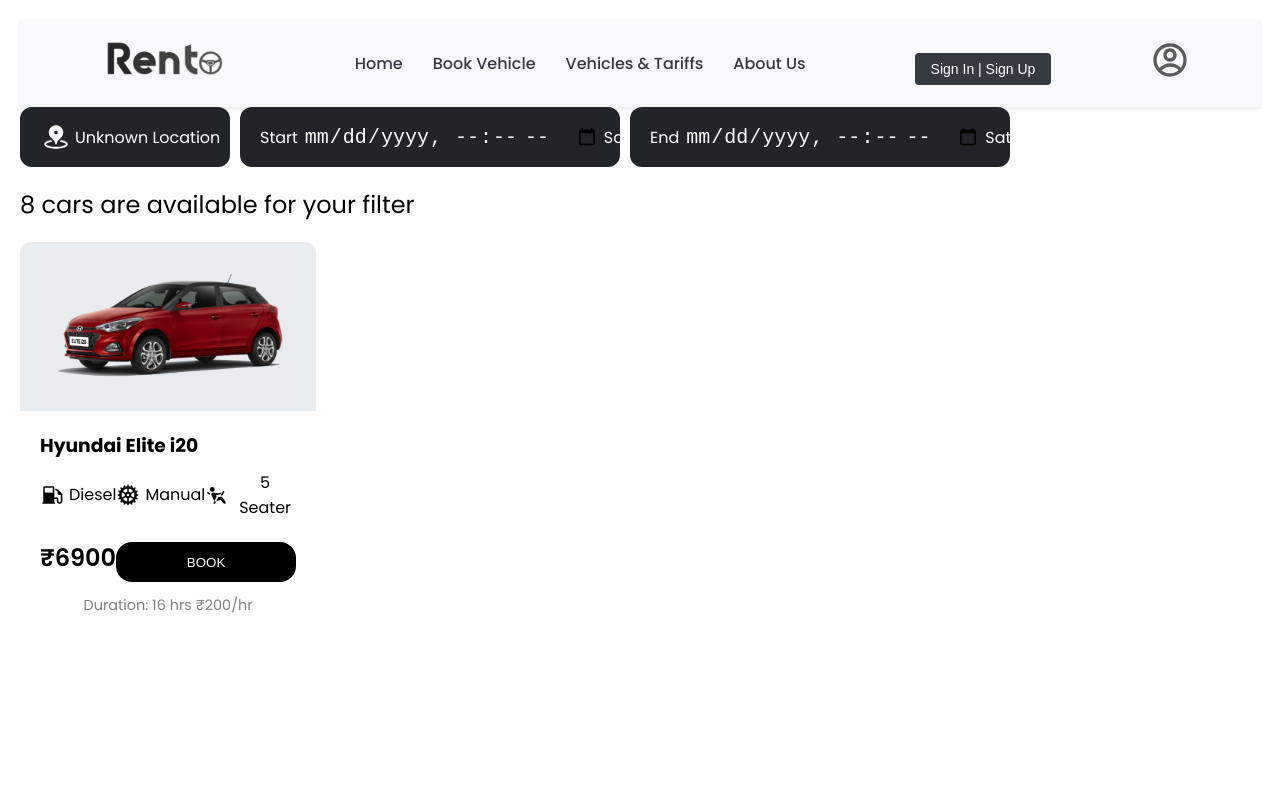
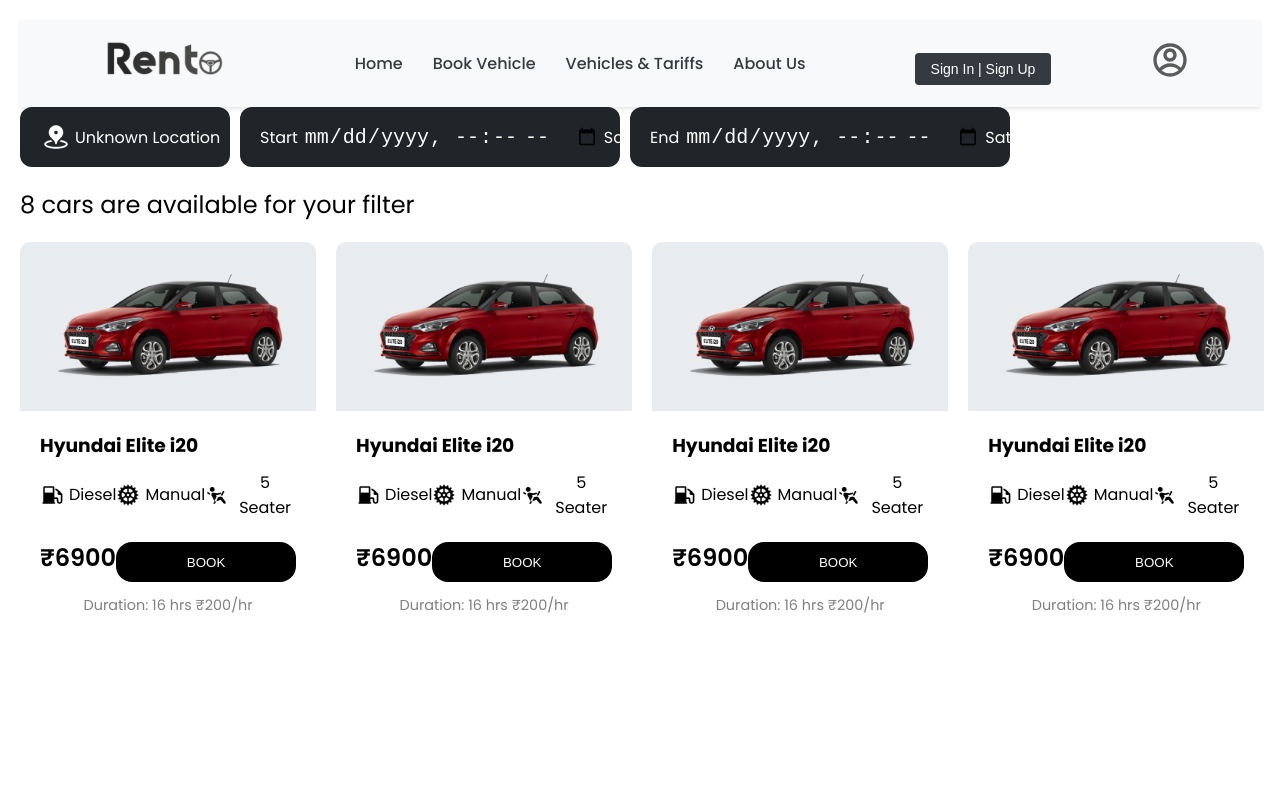
Before and after one commit to sachin9345/rento-web, a React (Create React App) app in the folder frontend/: page /car-rental in a window 1280 px wide. Shown: the top 800 px of the page. Built offline with nearby package versions, Linux system fonts and the light colour scheme.

Commit message:
Update CarRental.jsx

```diff
--- a/frontend/src/Components/Rentallisting/CarRental.jsx
+++ b/frontend/src/Components/Rentallisting/CarRental.jsx
@@ -9,6 +9,39 @@
 import { toast } from 'react-toastify';
 
 const cars = [
+  {
+    id: 1,
+    name: 'Hyundai Elite i20',
+    price: 6900,
+    duration: '16 hrs',
+    rate: 200,
+    type: 'Diesel',
+    transmission: 'Manual',
+    seats: 5,
+    image: 'redcar.png',
+  },
+  {
+    id: 1,
+    name: 'Hyundai Elite i20',
+    price: 6900,
+    duration: '16 hrs',
+    rate: 200,
+    type: 'Diesel',
+    transmission: 'Manual',
+    seats: 5,
+    image: 'redcar.png',
+  },
+  {
+    id: 1,
+    name: 'Hyundai Elite i20',
+    price: 6900,
+    duration: '16 hrs',
+    rate: 200,
+    type: 'Diesel',
+    transmission: 'Manual',
+    seats: 5,
+    image: 'redcar.png',
+  },
   {
     id: 1,
     name: 'Hyundai Elite i20',
```
